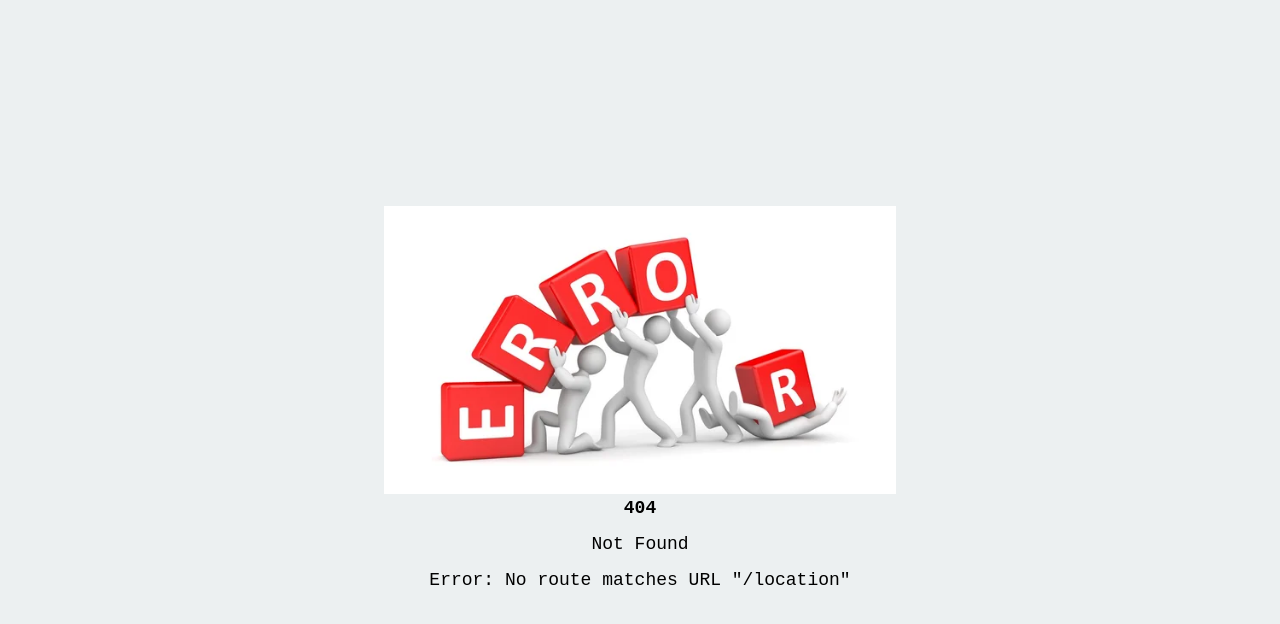
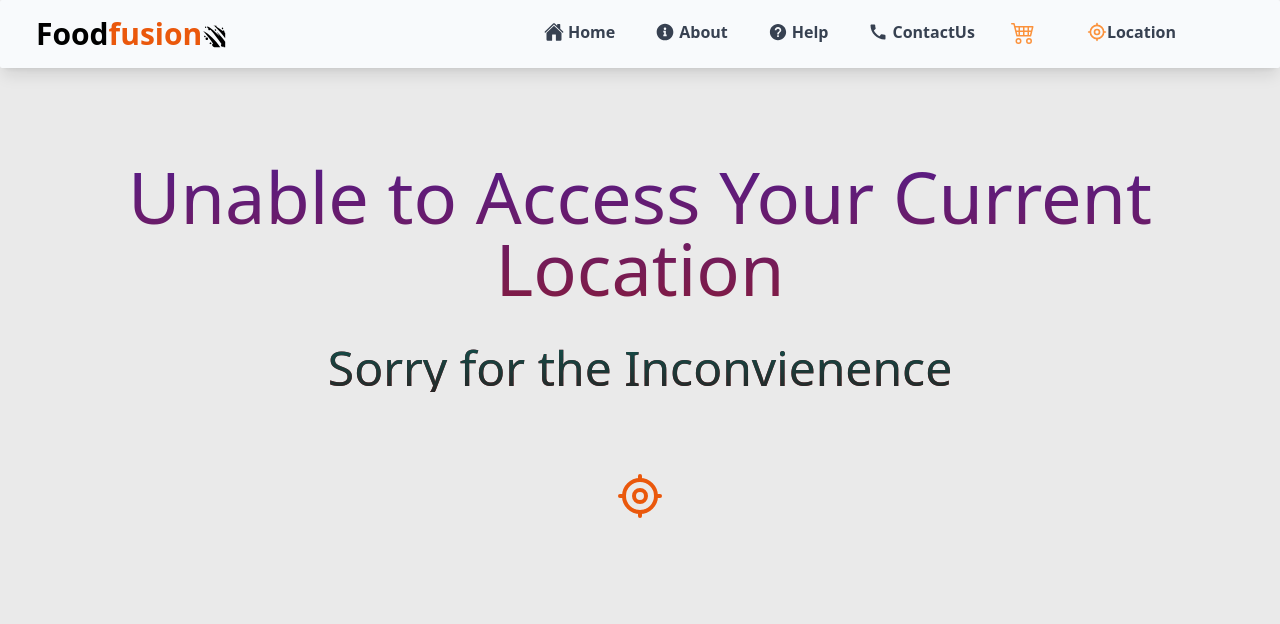
Before and after one commit to piyushkushwaha977/FoodFusion, a React (Vite) app: page /location in a window 1280 px wide. Before the commit this address had no page. Shown: the top 624 px of the page. Built offline with nearby package versions, Linux system fonts and the light colour scheme.

Commit message:
locaction page added

```diff
--- a/src/App.js
+++ b/src/App.js
@@ -12,6 +12,7 @@ import { Provider } from "react-redux";
 import CartStore from "./redux-store/CartStore";
 import CartPage from "./Pages/CartPage";
 import {Toaster} from "react-hot-toast";
+import LocationPage from "./Pages/LocationPage";
 
 
 
@@ -59,6 +60,10 @@ const appRouter = createBrowserRouter([
             {
                 path: "/cart",
                 element: <CartPage/>
+            },
+            {
+                path: "/location",
+                element: <LocationPage/>
             }
 
         ],
--- /dev/null
+++ b/src/Pages/LocationPage.jsx
@@ -0,0 +1,20 @@
+import { TbCurrentLocation } from "react-icons/tb";
+
+function LocationPage() {
+  return (
+    <div className=' w-full h-screen '>
+        <div className=' text-transparent bg-gradient-to-t from-red-800 to-purple-900 bg-clip-text  text-4xl  md:text-7xl text-center mt-[10rem]'>Unable to Access Your Current Location
+
+        <div className=' mt-10 text-2xl md:text-5xl text-transparent bg-gradient-to-t from-neutral-800 to-teal-900 bg-clip-text'>
+            Sorry for the Inconvienence
+        </div>
+    </div>
+
+    <div className=" flex justify-center items-center mt-12 md:mt-20">
+      <TbCurrentLocation className=" text-orange-600 text-5xl text-center"/>
+    </div>
+    </div>
+  )
+}
+
+export default LocationPage
--- a/src/components/Body.jsx
+++ b/src/components/Body.jsx
@@ -22,6 +22,7 @@ const Body = () => {
   const onlineStatus = useOnlineStatus()
   const TopRestaurants = topRatedRestaurants(RestaurantCard)
 
+  console.log("body rendered")
 
   const scrollPrev = useCallback(() => {
     if (emblaApi) emblaApi.scrollPrev()
--- a/src/components/Header.jsx
+++ b/src/components/Header.jsx
@@ -85,7 +85,7 @@ export const Header = () =>  {
                 </Link>
               </li>
           <Link to='/location' className="hidden lg:block">
-            <div className="cursor-pointer  md:px-3 md:mr-6 mb-2 flex items-center ">
+            <div className="cursor-pointer md:mr-12 mb-2 flex items-center ">
                 <TbCurrentLocation className="text-xl text-orange-400" />Location
                 </div>
           </Link>
--- a/src/components/ItemList.jsx
+++ b/src/components/ItemList.jsx
@@ -23,7 +23,7 @@ const ItemList = ({ items }) => {
         <div
           data-testid="foodItems"
           key={item?.card?.info?.id}
-          className="p-2 md:m-2 border-gray-200 border-b-2 text-left flex justify-between"
+          className="p-2 md:m-2 border-gray-300 border-b-2 text-left flex justify-between "
         >
           <div className=" w-full  md:w-9/12 ">
             <div className="  md:py-2 ">
--- a/src/components/RestaurantCategory.jsx
+++ b/src/components/RestaurantCategory.jsx
@@ -6,13 +6,13 @@ const RestaurantCategory = ({index, data, setShowIndex, showIndex }) => {
 
   return (
     <div className=" bg-[#eaeaea] w-full ">
-      <div className="md:w-9/12 mx-4 md:mx-auto my-4 shadow-lg p-4">
+      <div className="md:w-9/12 mx-4 md:mx-auto my-4 shadow-lg p-4 hover:pl-6 hover:pr-6 transition-all duration-300">
       {/* Header */}
         <div
           className="flex justify-between cursor-pointer"
           onClick={() => setShowIndex(index)}
         >
-        <div>
+        <div className="  ">
         <span className="font-bold font-poppins text-sm md:text-xl mr-1">
             {data.title}
           </span>
--- a/src/components/RestaurantMenu.jsx
+++ b/src/components/RestaurantMenu.jsx
@@ -17,8 +17,10 @@ const RestaurantMenu = () => {
   const resInfo = useRestaurantMenu(resId)
   const [showIndex, setShowIndex] = useState(0);
 
+  // console.log( "resInfo For MEnu items " , resInfo)
+
   const handleClick = (index) => {
-    console.log("index from restaurant catergory : ", index)
+    // console.log("index from restaurant catergory : ", index)
     if(index === showIndex) {
       setShowIndex(null)
     }else{
@@ -35,13 +37,12 @@ const RestaurantMenu = () => {
           "type.googleapis.com/swiggy.presentation.food.v2.ItemCategory"
   );
 
-  const {name, costForTwo, avgRating,cuisines,cloudinaryImageId, areaName
-    ,totalRatingsString ,costForTwoMessage,sla:{slaString, restaurantId,deliveryTime},feeDetails:{amount="",message}} =
+  const {name, costForTwo, avgRating,cuisines,cloudinaryImageId, areaName,slugString,totalRatingsString ,costForTwoMessage,sla:{slaString, restaurantId,deliveryTime},feeDetails:{amount="",message}} =
   resInfo?.data?.cards[2]?.card?.card?.info
-  // const menuCardValues =  {name, costForTwo, avgRating,cuisines,cloudinaryImageId ,costForTwoMessage,sla:{slaString, restaurantId,deliveryTime},feeDetails:{amount,message}}
+  const menuCardValues =  {name, costForTwo, avgRating,cuisines,cloudinaryImageId ,costForTwoMessage,sla:{slaString, restaurantId,deliveryTime},feeDetails:{amount,message}}
   // console.log("menuCardValues" , menuCardValues  )
 
-  const  cleanedStr = message.replace(/<\/?[^>]+(>|$)/g, "")
+  const  cleanedStr = message?.replace(/<\/?[^>]+(>|$)/g, "")
 
   // console.log("ALL THE CATEGORIES" , categories)
 
@@ -81,7 +82,7 @@ return(
 
           <div className='border border-b-slate-200'></div>
 
-          <div className=' mt-2'> <FaBiking className='inline size-6 text-[15px] md:text-xl'/> {cleanedStr}</div>
+          <div className=' mt-2'> <FaBiking className='inline size-6 text-[15px] md:text-xl'/> {cleanedStr ? cleanedStr : slugString}</div>
 
         </div>
         {/* LEFT-SECTION-FOR-IMAGE */}
```
